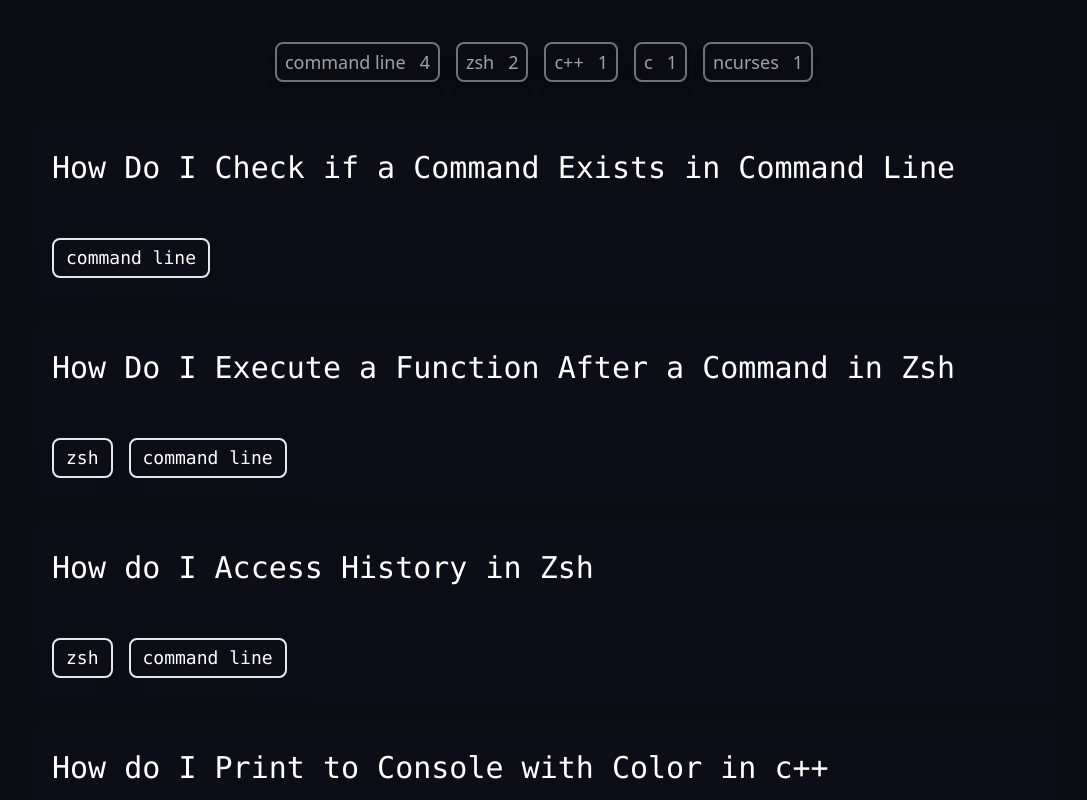
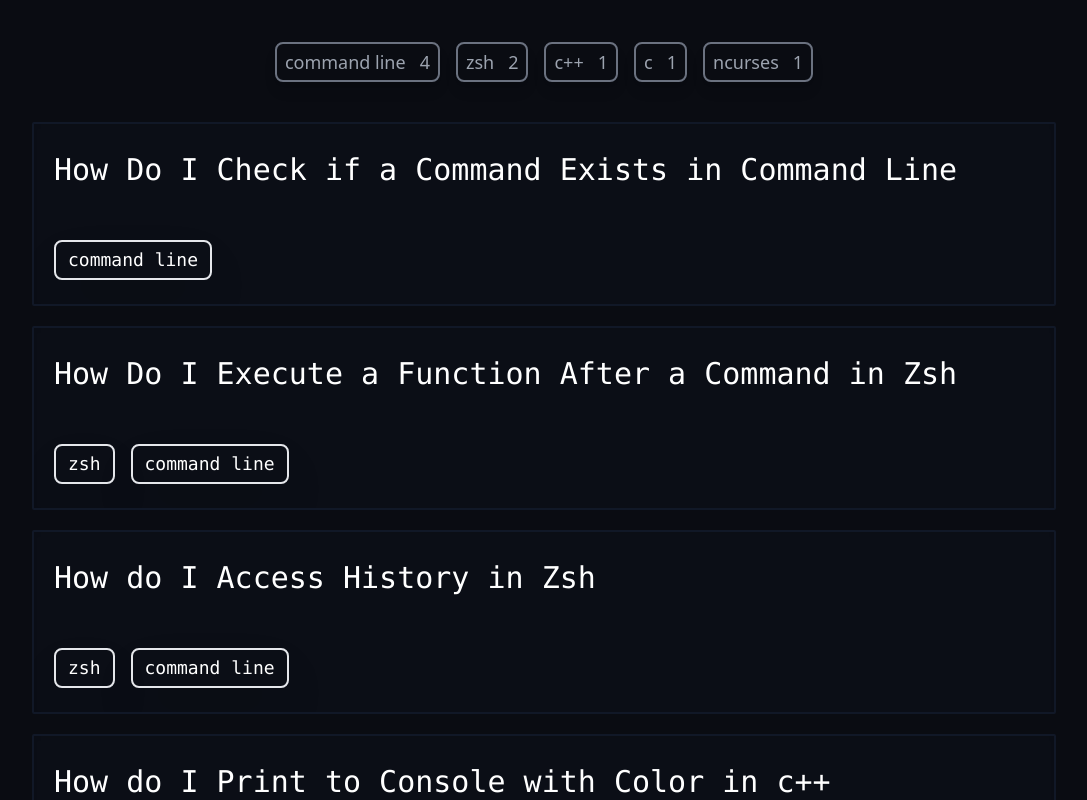
Before and after one commit to txstc55/But-how-do-I, a Vue app: page / in a window 1280 px wide. Shown: the part 1040-1840 px from the top of the page, without its empty margins (96-1183 px from the left). Built offline with nearby package versions, Linux system fonts and the light colour scheme.

Commit message:
style change

```diff
--- a/src/components/PostGridComponent.vue
+++ b/src/components/PostGridComponent.vue
@@ -5,7 +5,7 @@
       mx-auto shadow-inner
       mb-5
       bg-slate-900/20
-      hover:shadow-2xl animate-all transition hover:-translate-y-1
+      hover:shadow-2xl animate-all transition hover:-translate-y-1 border-gray-900 border-2 rounded-sm hover:bg-slate-700/20 duration-200
     "
   >
     <div class="text-white text-xl sm:text-xl md:text-2xl lg:text-3xl xl:text-3xl break-words px-5 py-7 font-mono">
```
